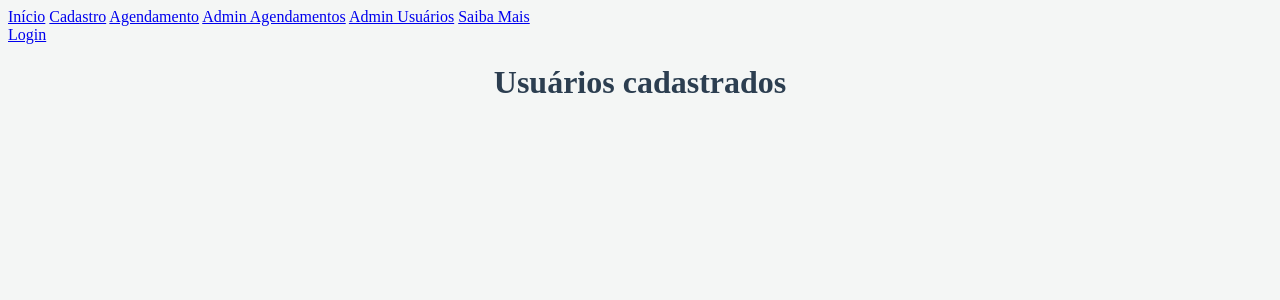
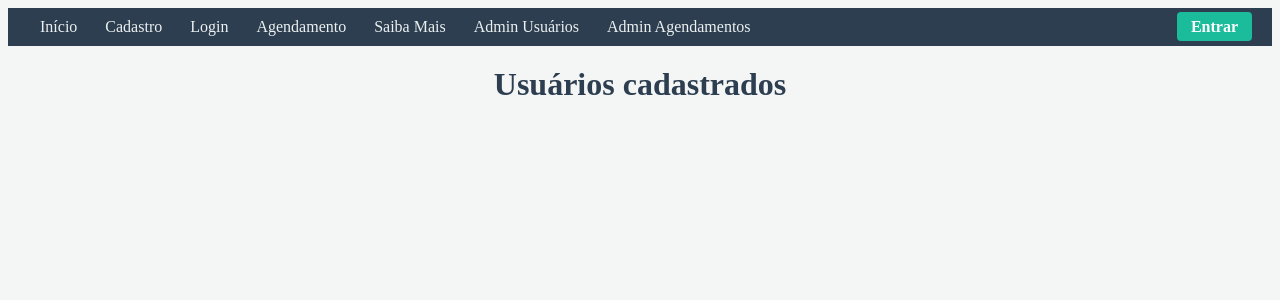
Before and after one commit to livia0506207os-netizen/EcoDescarte, a Flask app: page /admin/usuarios in a window 1280 px wide. Shown: the top 300 px of the page. Run offline with Flask 3, Linux system fonts and the light colour scheme.

Commit message:
Corrige navbar, adiciona gunicorn e configura Postgres

```diff
--- a/templates/base.html
+++ b/templates/base.html
@@ -5,19 +5,53 @@
     <title>EcoDescarte</title>
     <link rel="stylesheet" href="{{ url_for('static', filename='base.css') }}">
     {% block head %}{% endblock %}
+    <style>
+        /* Ajuste da barra de navegação para ficar mais harmoniosa */
+        nav {
+            background-color: #2c3e50;
+            padding: 10px 20px;
+            display: flex;
+            justify-content: space-between;
+            align-items: center;
+        }
+        nav .nav-left a {
+            color: #ecf0f1;
+            text-decoration: none;
+            margin: 0 12px;
+            font-weight: 500;
+            transition: color 0.3s;
+        }
+        nav .nav-left a:hover {
+            color: #1abc9c;
+        }
+        nav .nav-right a {
+            background-color: #1abc9c;
+            color: #fff;
+            padding: 6px 14px;
+            border-radius: 4px;
+            text-decoration: none;
+            font-weight: 600;
+            transition: background-color 0.3s;
+        }
+        nav .nav-right a:hover {
+            background-color: #16a085;
+        }
+    </style>
 </head>
 <body>
     <nav>
         <div class="nav-left">
             <a href="{{ url_for('index') }}">Início</a>
             <a href="{{ url_for('cadastro') }}">Cadastro</a>
+            <a href="{{ url_for('login') }}">Login</a>
             <a href="{{ url_for('agendamento') }}">Agendamento</a>
+            <a href="{{ url_for('saibamais') }}">Saiba Mais</a>
+            <a href="{{ url_for('admin_usuarios') }}">Admin Usuários</a>
             <a href="{{ url_for('admin_agendamentos') }}">Admin Agendamentos</a>
-            <a href="{{ url_for('admin_usuarios') }}">Admin Usuários</a>
-            <a href="{{ url_for('saibamais') }}">Saiba Mais</a>
         </div>
         <div class="nav-right">
-            <a href="{{ url_for('login') }}" class="login-btn">Login</a>
+            <!-- Botão de login destacado -->
+            <a href="{{ url_for('login') }}" class="login-btn">Entrar</a>
         </div>
     </nav>
 
```
